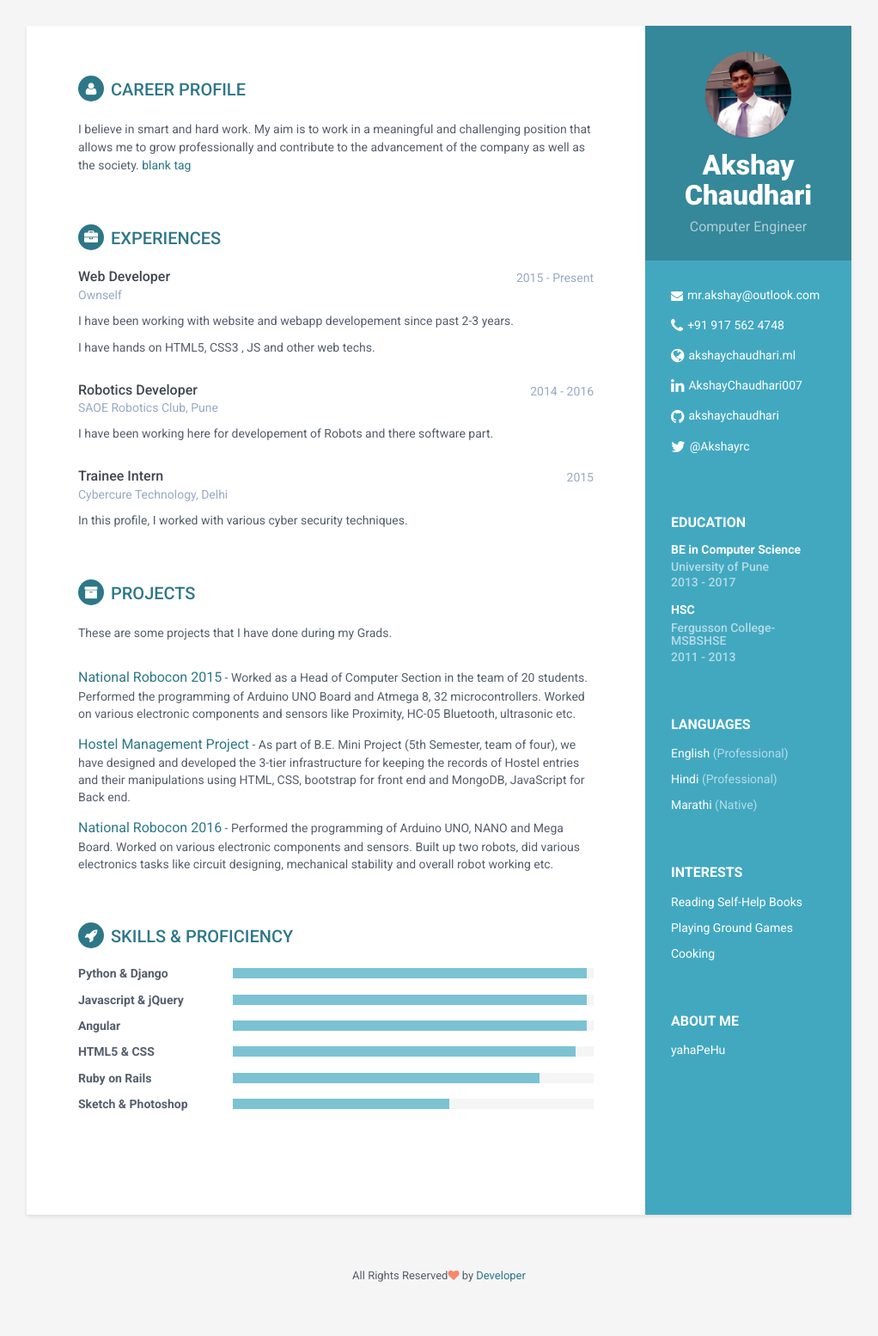
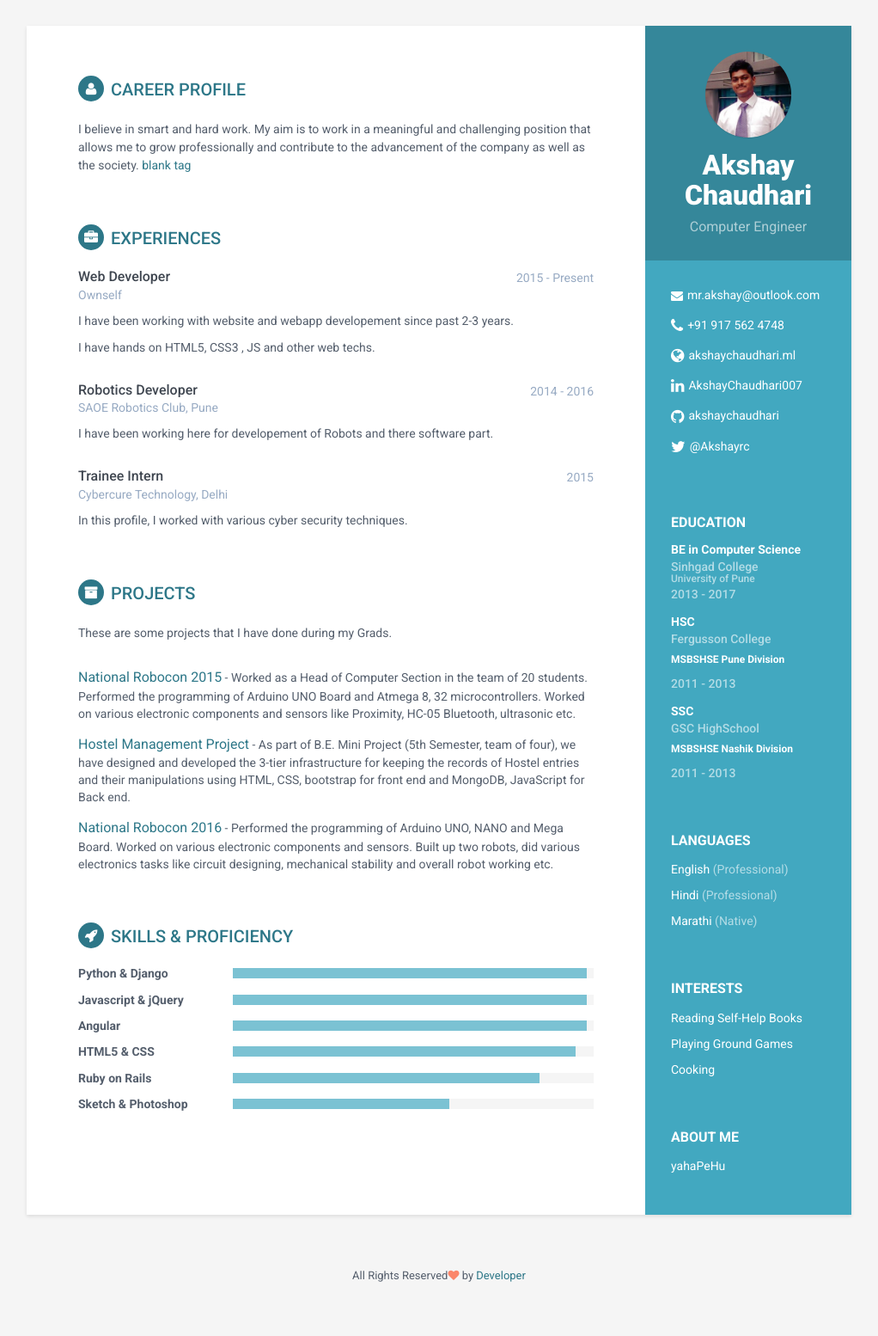
Before and after one commit to akshayrcc/resume-template-fresher, a Jekyll site: the page built from index.html, in a window 1280 px wide. Shown: the whole page at 86% size, without its empty margins (129-1151 px from the left). Built offline with Jekyll 4.4.1, drawn with Linux system fonts in a browser that asks for light colours.

Commit message:
Update education.html

```diff
--- a/_includes/education.html
+++ b/_includes/education.html
@@ -1,13 +1,22 @@
- <div class="education-container container-block">
+<div class="education-container container-block">
 <h2 class="container-block-title">Education</h2>
 <div class="item">
     <h4 class="degree">BE in Computer Science</h4>
-    <h5 class="meta">University of Pune</h5>
+    <h5 class="meta">Sinhgad College</h5>
+    <h6 class="meta">University of Pune</h6>
     <div class="time">2013 - 2017</div>
 </div><!--//item-->
 <div class="item">
     <h4 class="degree">HSC</h4>
-    <h5 class="meta">Fergusson College-MSBSHSE</h5>
+    <h5 class="meta">Fergusson College</h5>
+    <h6>MSBSHSE Pune Division</h6>
     <div class="time">2011 - 2013</div>
 </div><!--//item-->
+<div class="item">
+    <h4 class="degree">SSC</h4>
+    <h5 class="meta">GSC HighSchool</h5>
+    <h6>MSBSHSE Nashik Division</h6>
+    <div class="time">2011 - 2013</div>
+</div><!--//item-->
+
 </div><!--//education-container-->
```
